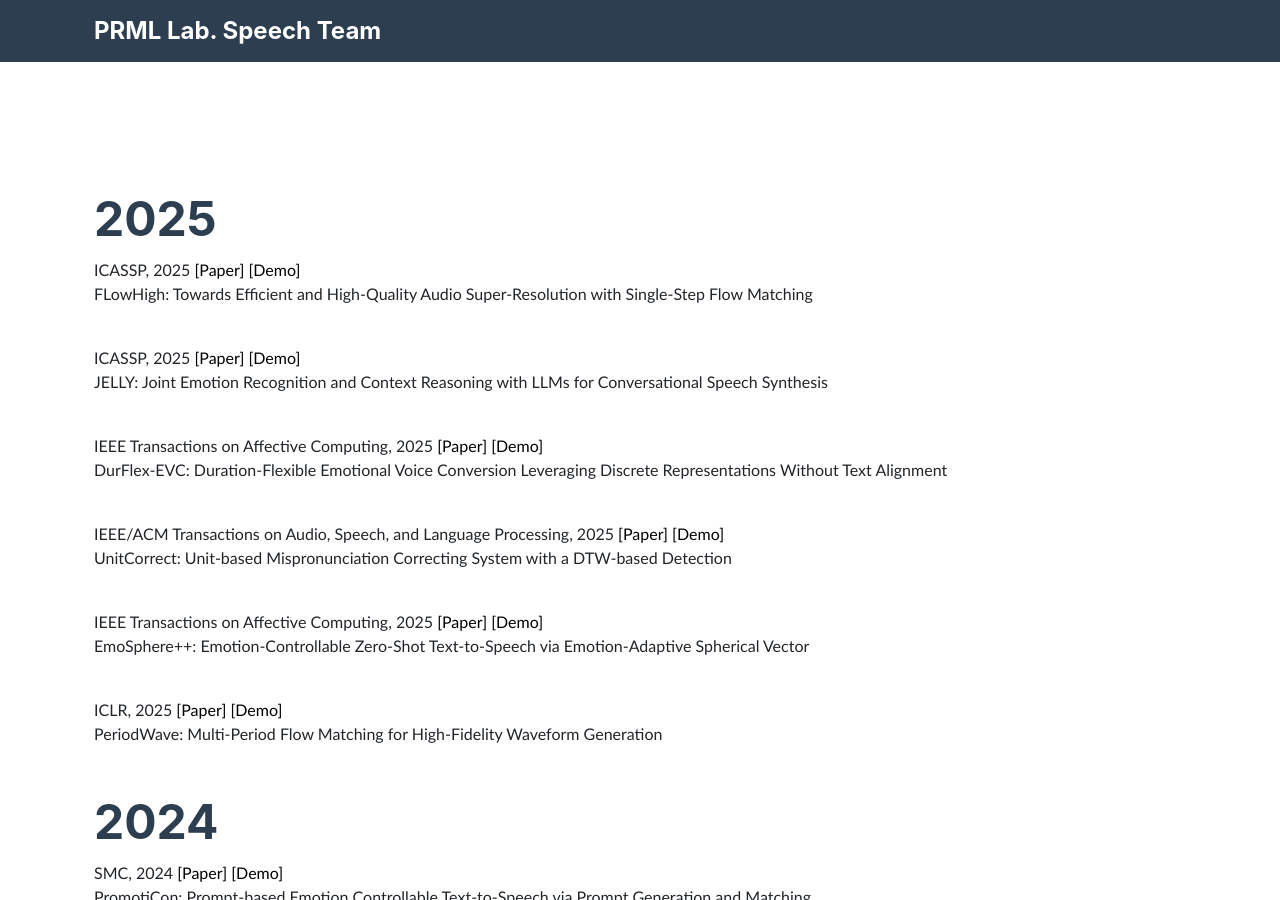
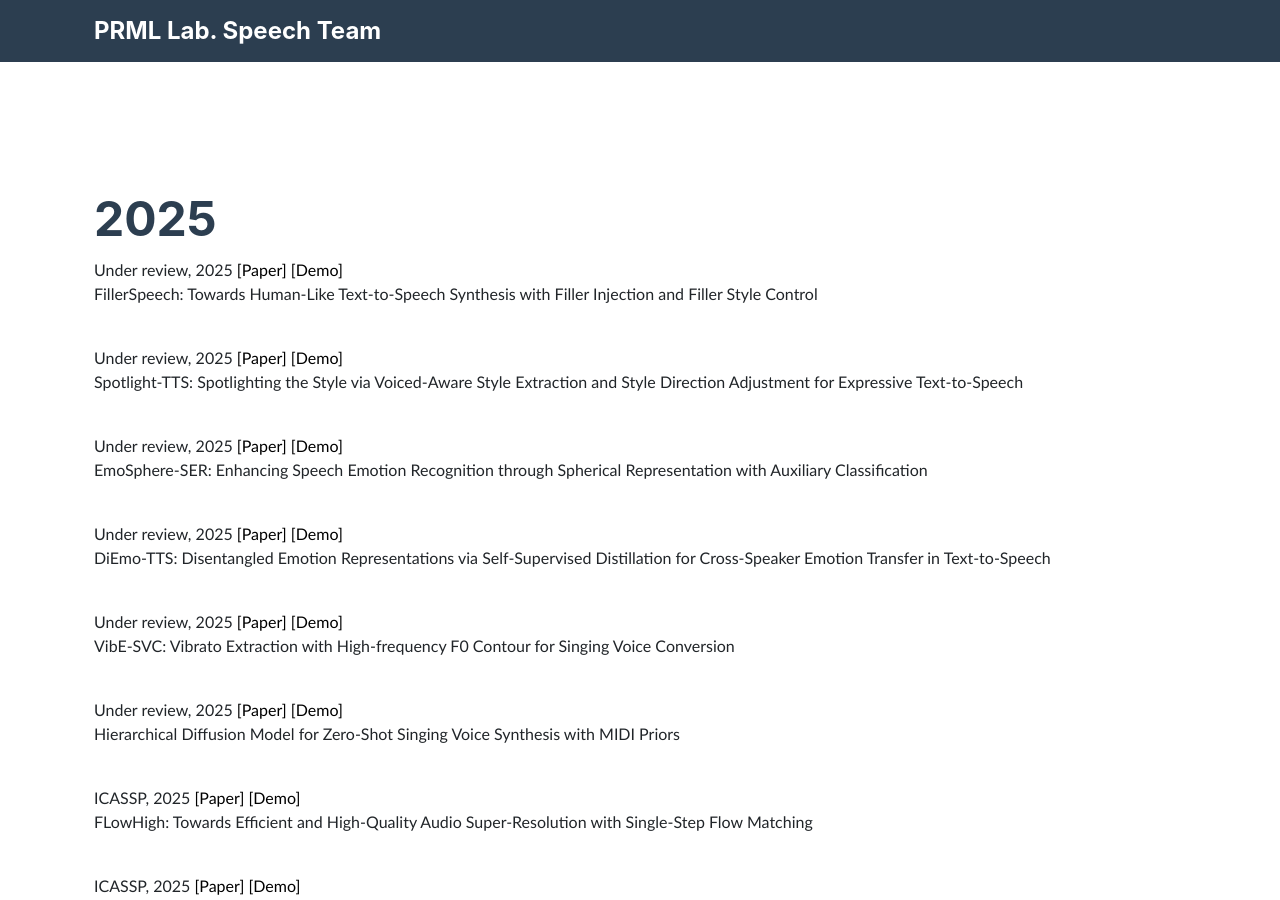
Before and after one commit to speech-team-korea/speech-team-korea.github.io, a Jekyll site: the page publications.html, which Jekyll copies as it is, in a window 1280 px wide and 900 px high, scrolled down 553 px. Built offline with Jekyll 4.4.1, drawn with Linux system fonts in a browser that asks for light colours; nearby versions of some CDN libraries; some web fonts are replaced.

Commit message:
Update publications.html

```diff
--- a/publications.html
+++ b/publications.html
@@ -107,6 +107,90 @@
               style="background-color: whitesmoke; border-radius: 20px"
             >
               <thead>
+                <tr>
+                  <h7
+                    >Under review, <time>2025 </time>
+                    <a href="">[Paper]</a>
+                    <a href=""
+                      >[Demo]</a
+                    >
+                  </h7>
+                  <p>
+                    FillerSpeech: Towards Human-Like Text-to-Speech Synthesis with Filler Injection and Filler Style Control
+                  </p>
+                  <br />
+                </tr>
+
+                <tr>
+                  <h7
+                    >Under review, <time>2025 </time>
+                    <a href="">[Paper]</a>
+                    <a href=""
+                      >[Demo]</a
+                    >
+                  </h7>
+                  <p>
+                    Spotlight-TTS: Spotlighting the Style via Voiced-Aware Style Extraction and Style Direction Adjustment for Expressive Text-to-Speech
+                  </p>
+                  <br />
+                </tr>
+
+                <tr>
+                  <h7
+                    >Under review, <time>2025 </time>
+                    <a href="">[Paper]</a>
+                    <a href=""
+                      >[Demo]</a
+                    >
+                  </h7>
+                  <p>
+                    EmoSphere-SER: Enhancing Speech Emotion Recognition through Spherical Representation with Auxiliary Classification
+                  </p>
+                  <br />
+                </tr>
+
+                <tr>
+                  <h7
+                    >Under review, <time>2025 </time>
+                    <a href="">[Paper]</a>
+                    <a href=""
+                      >[Demo]</a
+                    >
+                  </h7>
+                  <p>
+                    DiEmo-TTS: Disentangled Emotion Representations via Self-Supervised Distillation for Cross-Speaker Emotion Transfer in Text-to-Speech
+                  </p>
+                  <br />
+                </tr>
+
+                <tr>
+                  <h7
+                    >Under review, <time>2025 </time>
+                    <a href="">[Paper]</a>
+                    <a href=""
+                      >[Demo]</a
+                    >
+                  </h7>
+                  <p>
+                    VibE-SVC: Vibrato Extraction with High-frequency F0 Contour for Singing Voice Conversion
+                  </p>
+                  <br />
+                </tr>
+
+                <tr>
+                  <h7
+                    >Under review, <time>2025 </time>
+                    <a href="">[Paper]</a>
+                    <a href=""
+                      >[Demo]</a
+                    >
+                  </h7>
+                  <p>
+                    Hierarchical Diffusion Model for Zero-Shot Singing Voice Synthesis with MIDI Priors
+                  </p>
+                  <br />
+                </tr>
+
                 <tr>
                   <h7
                     >ICASSP, <time>2025 </time>
```
